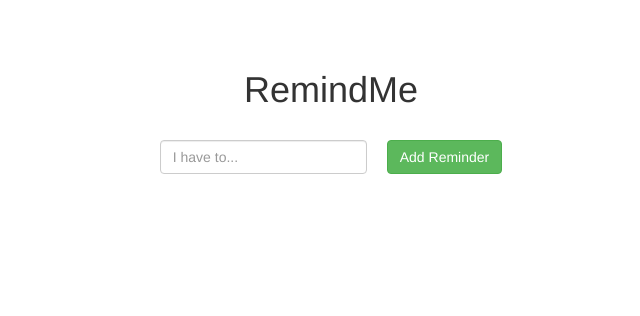
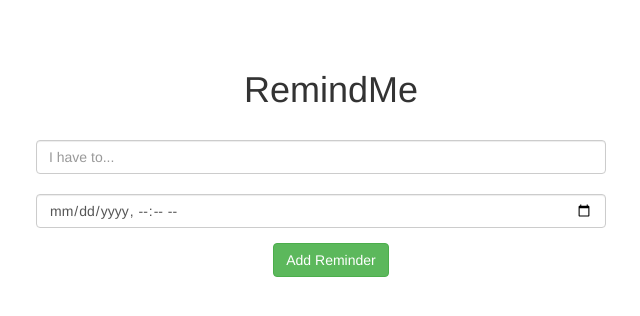
Before and after one commit to bdkay/remindMe, a React (Create React App) app: page / in a window 1280 px wide. Shown: the top 316 px of the page, without its empty margins (309-949 px from the left). Built offline with nearby package versions, Linux system fonts and the light colour scheme.

Commit message:
dueDate functionality

```diff
--- a/src/actions/index.js
+++ b/src/actions/index.js
@@ -1,9 +1,10 @@
 import { ADD_REMINDER, DELETE_REMINDER } from '../constants';
 
-export const addReminder = (text) => {
+export const addReminder = (text, dueDate) => {
   const action = {
     type: ADD_REMINDER,
-    text: text
+    text,
+    dueDate
   };
   console.log('action in AddReminder', action);
   return action;
@@ -12,7 +13,7 @@
 export const deleteReminder = (id) => {
   const action = {
     type: DELETE_REMINDER,
-    id: id
+    id
   };
   console.log('deleting in actions', action);
   return action;
--- a/src/components/App.jsx
+++ b/src/components/App.jsx
@@ -7,12 +7,14 @@
   constructor(props){
     super(props);
     this.state = {
-      text: ''
+      text: '',
+      dueDate: ''
     }
   }
 
   addReminder(){
-    this.props.addReminder(this.state.text);
+    console.log('this.state.dueDate', this.state.dueDate);
+    this.props.addReminder(this.state.text, this.state.dueDate);
   }
 
   deleteReminder(id){
@@ -49,13 +51,19 @@
             <h1>RemindMe</h1>
           </div>
           <div className="row">
-            <div className="form-inline">
+            <div className="form">
               <div className="form-group">
                 <input
                   className="form-control"
                   placeholder="I have to..."
                   onChange={event => this.setState({text: event.target.value})}
                 />
+                <br />
+                <input
+                  className="form-control"
+                  type="datetime-local"
+                  onChange={event => this.setState({dueDate: event.target.value})}
+                  />
               </div>
               <button
                 type="button"
--- a/src/reducers/index.js
+++ b/src/reducers/index.js
@@ -1,9 +1,11 @@
 import { ADD_REMINDER, DELETE_REMINDER } from '../constants';
 
 const reminder = (action) => {
+  let { text, dueDate } = action;
   return {
-    text: action.text,
-    id: Math.random()
+    id: Math.random(),
+    text,
+    dueDate
   }
 };
 
@@ -13,7 +15,7 @@
   const reminders = state.filter(reminder => reminder.id !== id);
   console.log('new reduced reminders', reminders);
   return reminders;
-}
+};
 
 // Reducer: takes state and action, returns new state
  const reminders = (state = [], action) => {
```
